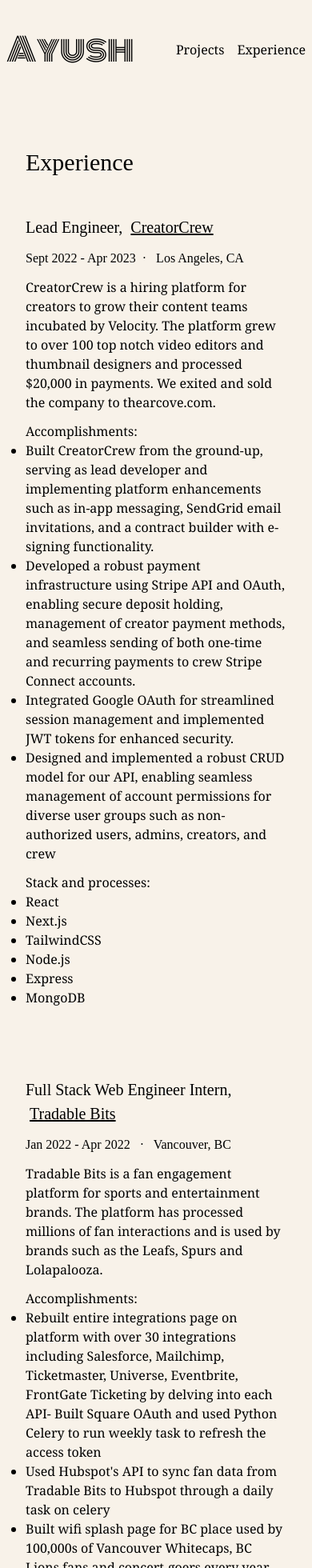
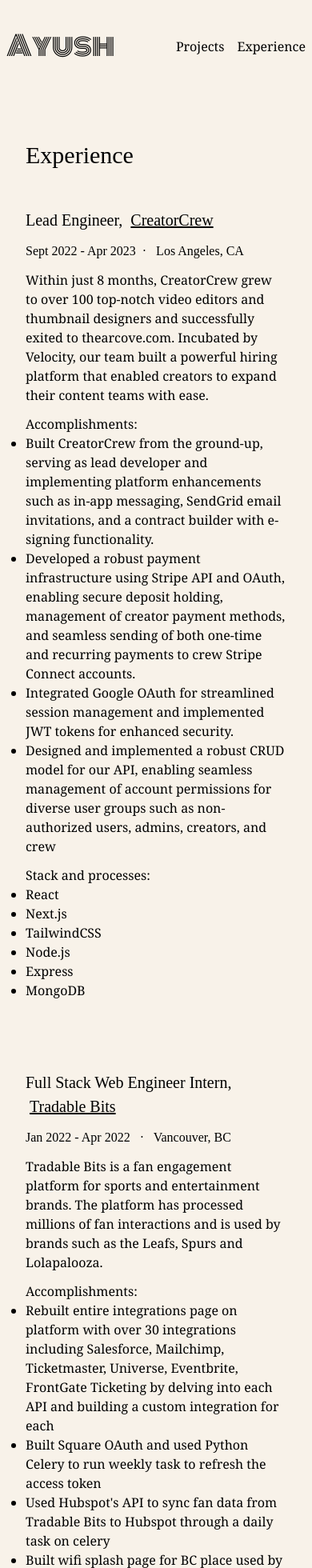
Before and after one commit to ayushbh2020/personal-site, a Next.js app: page /experience in a window 390 px wide. Shown: the top 1960 px of the page at 80% size. Built offline with nearby package versions, Linux system fonts and the light colour scheme; a web font is replaced by a local one.

Commit message:
minor fixes

```diff
--- a/app/globals.css
+++ b/app/globals.css
@@ -57,6 +57,10 @@
 }
 
 @media screen and (max-width: 1023px) {
+  .logo {
+    font-family: "Monoton";
+    font-size: 34px;
+  }
   h1 {
     font-size: 30px;
   }
--- a/app/page.tsx
+++ b/app/page.tsx
@@ -26,7 +26,7 @@
         </div>
         <h3 className="text-center mt-8 px-6">
           I’m Ayush! I’m a builder, software engineer and bagel enthusiast studying
-          management engineering at the University of Waterloo{" "}
+          Management Engineering at the University of Waterloo{" "}
         </h3>
       </div>
       {projects.map((project: Project, index: number) => (
--- a/components/OverviewCard.tsx
+++ b/components/OverviewCard.tsx
@@ -3,6 +3,7 @@
 
 const OverviewCard = (props: any) => {
   const { title, description, type, screenshot, reverse, link } = props;
+  const project = type == "project";
   return (
     <div className="flex items-center mb-12 flex-col md:flex-row">
       <div
@@ -15,9 +16,7 @@
             <h3 className="underline mr-4">{title}</h3>
           </Link>
           <div className=" bg-navy h-8 px-4 items-center justify-center flex">
-            <p className=" text-white text-xs">
-              {type == "project" ? "PROJECT" : "INTERNSHIP"}
-            </p>
+            <p className=" text-white text-xs">{project ? "PROJECT" : "INTERNSHIP"}</p>
           </div>
         </div>
 
@@ -28,9 +27,12 @@
             </p>
           ))}
         </div>
-        <Link href="/projects" className="justify-center flex md:justify-start">
+        <Link
+          href={project ? "/projects" : "/experience"}
+          className="justify-center flex md:justify-start"
+        >
           <button className="bg-navy text-white h-12 px-3 flex justify-center items-center mt-4 button">
-            View My {type == "project" ? "Projects" : "Experience"}
+            View My {project ? "Projects" : "Experience"}
           </button>
         </Link>
       </div>
--- a/constants/experience.ts
+++ b/constants/experience.ts
@@ -6,7 +6,7 @@
     location: "Los Angeles, CA",
     website: "https://app.thearcove.com",
     companyDescription:
-      "CreatorCrew is a hiring platform for creators to grow their content teams incubated by Velocity. The platform grew to over 100 top notch video editors and thumbnail designers and processed $20,000 in payments. We exited and sold the company to thearcove.com.",
+      "Within just 8 months, CreatorCrew grew to over 100 top-notch video editors and thumbnail designers and successfully exited to thearcove.com. Incubated by Velocity, our team built a powerful hiring platform that enabled creators to expand their content teams with ease.",
     accomplishments: [
       "Built CreatorCrew from the ground-up, serving as lead developer and implementing platform enhancements such as in-app messaging, SendGrid email invitations, and a contract builder with e-signing functionality.",
       "Developed a robust payment infrastructure using Stripe API and OAuth, enabling secure deposit holding, management of creator payment methods, and seamless sending of both one-time and recurring payments to crew Stripe Connect accounts.",
@@ -24,7 +24,8 @@
     companyDescription:
       "Tradable Bits is a fan engagement platform for sports and entertainment brands. The platform has processed millions of fan interactions and is used by brands such as the Leafs, Spurs and Lolapalooza.",
     accomplishments: [
-      "Rebuilt entire integrations page on platform with over 30 integrations including Salesforce, Mailchimp, Ticketmaster, Universe, Eventbrite, FrontGate Ticketing by delving into each API- Built Square OAuth and used Python Celery to run weekly task to refresh the access token",
+      "Rebuilt entire integrations page on platform with over 30 integrations including Salesforce, Mailchimp, Ticketmaster, Universe, Eventbrite, FrontGate Ticketing by delving into each API and building a custom integration for each",
+      "Built Square OAuth and used Python Celery to run weekly task to refresh the access token",
       "Used Hubspot's API to sync fan data from Tradable Bits to Hubspot through a daily task on celery",
       "Built wifi splash page for BC place used by 100,000s of Vancouver Whitecaps, BC Lions fans and concert-goers every year",
     ],
```
